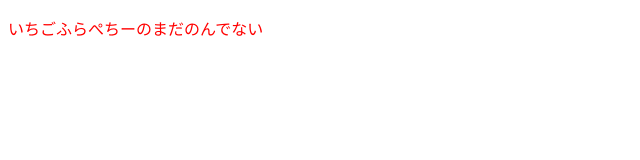
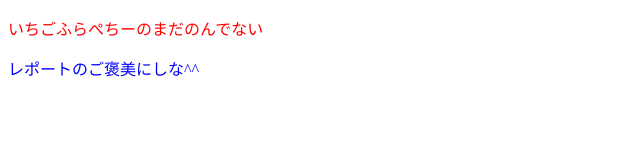
Before and after one commit to wakawakame531/250512, a plain HTML site: page index.html in a window 1280 px wide. Shown: the whole page, without its empty margins (0-640 px from the left). Drawn offline with Linux system fonts and the light colour scheme.

Commit message:
Update index.html
文を付け加えました

```diff
--- a/index.html
+++ b/index.html
@@ -6,5 +6,6 @@
   </head>
   <body>
     <p style="color:red">いちごふらぺちーのまだのんでない</p>
+    <p style="color:blue">レポートのご褒美にしな^^</p>
   </body>
 </html>
```
